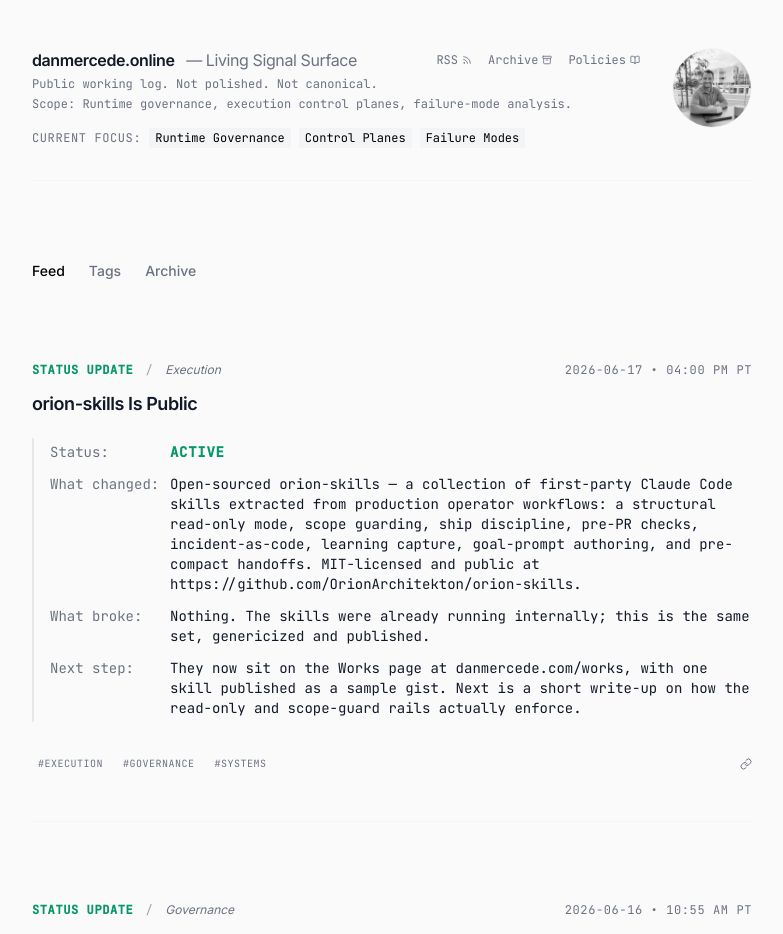
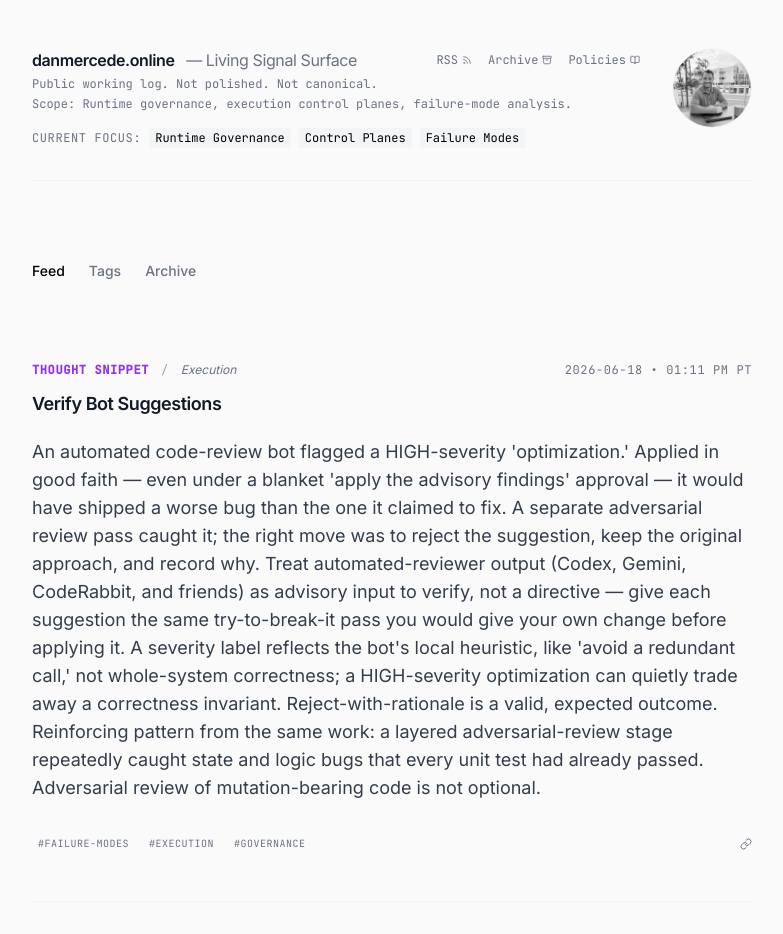
Before and after one commit to OrionArchitekton/danmercede.online, a React (Vite) app: page / in a window 1280 px wide. Shown: the top 934 px of the page, without its empty margins (248-1031 px from the left). Built offline with nearby package versions, Linux system fonts and the light colour scheme.

Commit message:
signal: 2026-06-18-verify-bot-suggestions

```diff
--- a/constants.generated.ts
+++ b/constants.generated.ts
@@ -4,6 +4,18 @@
 import { LogEntry, EntryType } from './types';
 
 export const ENTRIES: LogEntry[] = [
+  {
+    id: "2026-06-18-verify-bot-suggestions",
+    slug: "2026-06-18-verify-bot-suggestions",
+    title: "Verify Bot Suggestions",
+    date: "2026-06-18",
+    timestamp: "01:11 PM PT",
+    type: EntryType.ThoughtSnippet,
+    context: "Execution",
+    tags: ["failure-modes","execution","governance"],
+    content: "An automated code-review bot flagged a HIGH-severity 'optimization.' Applied in good faith — even under a blanket 'apply the advisory findings' approval — it would have shipped a worse bug than the one it claimed to fix. A separate adversarial review pass caught it; the right move was to reject the suggestion, keep the original approach, and record why. Treat automated-reviewer output (Codex, Gemini, CodeRabbit, and friends) as advisory input to verify, not a directive — give each suggestion the same try-to-break-it pass you would give your own change before applying it. A severity label reflects the bot's local heuristic, like 'avoid a redundant call,' not whole-system correctness; a HIGH-severity optimization can quietly trade away a correctness invariant. Reject-with-rationale is a valid, expected outcome. Reinforcing pattern from the same work: a layered adversarial-review stage repeatedly caught state and logic bugs that every unit test had already passed. Adversarial review of mutation-bearing code is not optional.",
+  }
+,
   {
     id: "2026-06-17-orion-skills-public",
     slug: "2026-06-17-orion-skills-public",
```
Also changed, not shown: inbox/2026-06-18-verify-bot-suggestions.md (added, +9 -0 lines), public/posts.json (+8 -2 lines), 1 other file (tests, documents, lock files or other folders).
